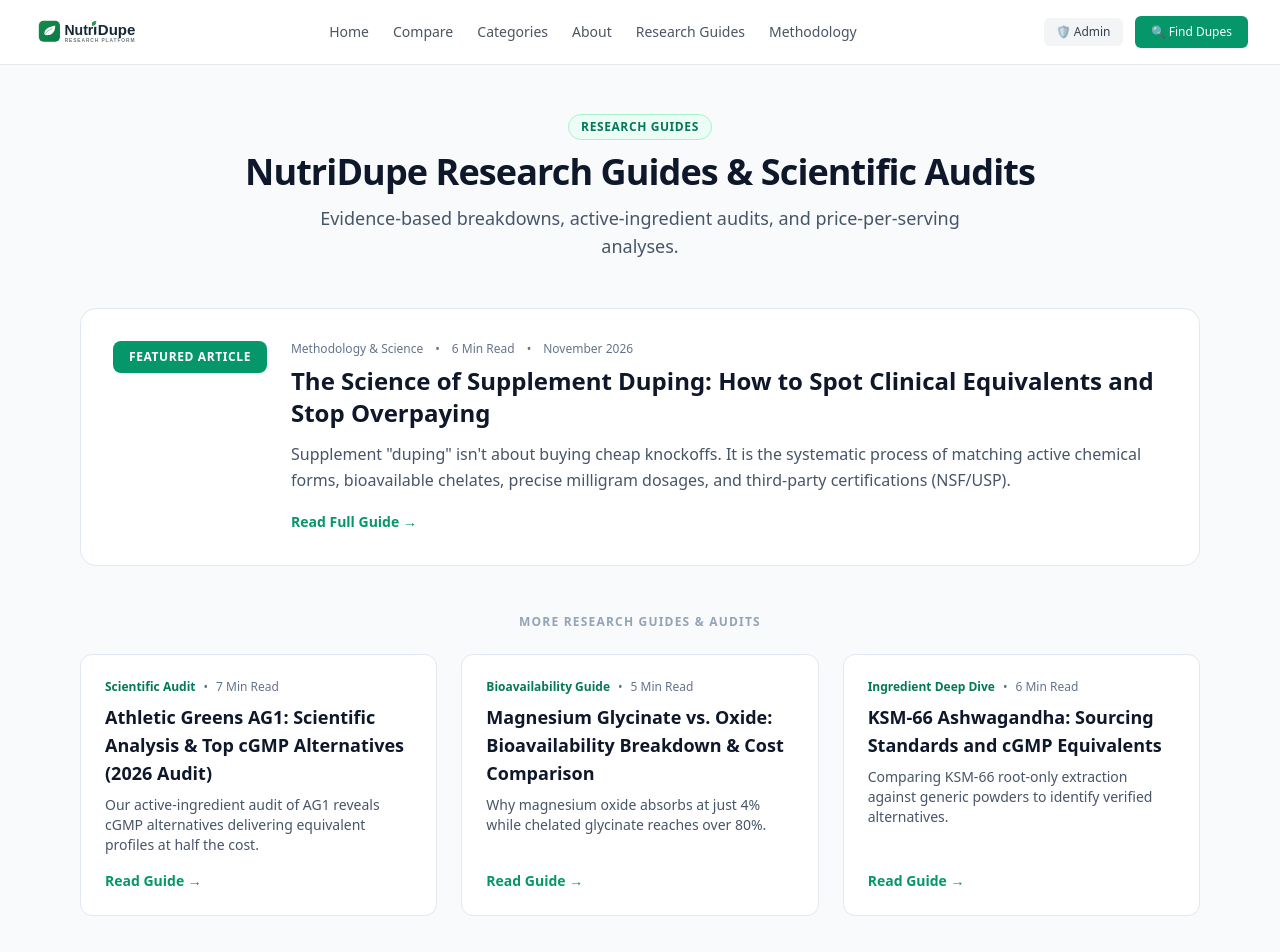
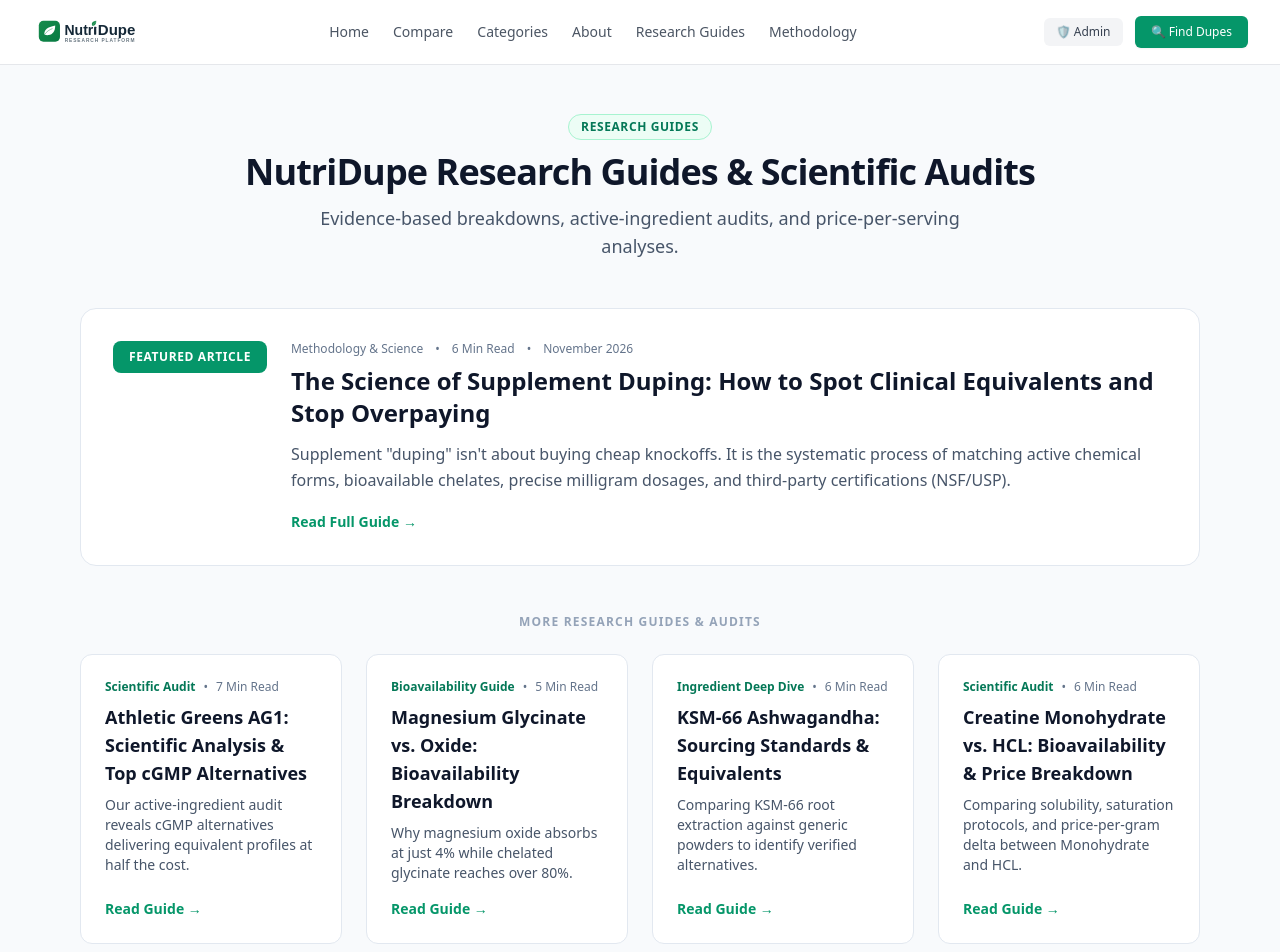
Before and after one commit to Jalil63/nutridupe, a Next.js app: page /research-guides in a window 1280 px wide. Shown: the top 952 px of the page. Built offline with nearby package versions, Linux system fonts and the light colour scheme.

Commit message:
Refactor article titles and add new research guide
Updated article titles and descriptions for clarity. Added a new article on Creatine Monohydrate vs HCL.

```diff
--- a/app/research-guides/page.tsx
+++ b/app/research-guides/page.tsx
@@ -48,11 +48,11 @@ export default function ResearchGuidesIndex() {
         </Link>
       </div>
 
-      {/* Grid of 3 Secondary Articles */}
+      {/* Grid of Secondary Articles */}
       <h2 className="text-xs font-bold uppercase tracking-widest text-slate-400 mb-6 text-center">
         More Research Guides & Audits
       </h2>
-      <div className="grid md:grid-cols-3 gap-6">
+      <div className="grid md:grid-cols-2 lg:grid-cols-4 gap-6">
 
         {/* Article 1: AG1 Audit */}
         <Link
@@ -66,10 +66,10 @@ export default function ResearchGuidesIndex() {
               <span>7 Min Read</span>
             </div>
             <h3 className="text-lg font-bold text-slate-900 group-hover:text-emerald-600 transition-colors mb-2">
-              Athletic Greens AG1: Scientific Analysis & Top cGMP Alternatives (2026 Audit)
+              Athletic Greens AG1: Scientific Analysis & Top cGMP Alternatives
             </h3>
             <p className="text-slate-600 text-sm mb-4">
-              Our active-ingredient audit of AG1 reveals cGMP alternatives delivering equivalent profiles at half the cost.
+              Our active-ingredient audit reveals cGMP alternatives delivering equivalent profiles at half the cost.
             </p>
           </div>
           <span className="text-emerald-600 font-semibold text-sm inline-flex items-center gap-1 group-hover:translate-x-1 transition-transform">
@@ -89,7 +89,7 @@ export default function ResearchGuidesIndex() {
               <span>5 Min Read</span>
             </div>
             <h3 className="text-lg font-bold text-slate-900 group-hover:text-emerald-600 transition-colors mb-2">
-              Magnesium Glycinate vs. Oxide: Bioavailability Breakdown & Cost Comparison
+              Magnesium Glycinate vs. Oxide: Bioavailability Breakdown
             </h3>
             <p className="text-slate-600 text-sm mb-4">
               Why magnesium oxide absorbs at just 4% while chelated glycinate reaches over 80%.
@@ -112,10 +112,33 @@ export default function ResearchGuidesIndex() {
               <span>6 Min Read</span>
             </div>
             <h3 className="text-lg font-bold text-slate-900 group-hover:text-emerald-600 transition-colors mb-2">
-              KSM-66 Ashwagandha: Sourcing Standards and cGMP Equivalents
+              KSM-66 Ashwagandha: Sourcing Standards & Equivalents
             </h3>
             <p className="text-slate-600 text-sm mb-4">
-              Comparing KSM-66 root-only extraction against generic powders to identify verified alternatives.
+              Comparing KSM-66 root extraction against generic powders to identify verified alternatives.
+            </p>
+          </div>
+          <span className="text-emerald-600 font-semibold text-sm inline-flex items-center gap-1 group-hover:translate-x-1 transition-transform">
+            Read Guide &rarr;
+          </span>
+        </Link>
+
+        {/* Article 4: Creatine Monohydrate vs HCL */}
+        <Link
+          href="/research-guides/creatine-monohydrate-vs-hcl"
+          className="bg-white border border-slate-200 rounded-xl p-6 hover:border-emerald-500 hover:shadow-md transition-all group flex flex-col justify-between"
+        >
+          <div>
+            <div className="flex items-center gap-2 text-xs text-slate-500 mb-2">
+              <span className="font-semibold text-emerald-700">Scientific Audit</span>
+              <span>•</span>
+              <span>6 Min Read</span>
+            </div>
+            <h3 className="text-lg font-bold text-slate-900 group-hover:text-emerald-600 transition-colors mb-2">
+              Creatine Monohydrate vs. HCL: Bioavailability & Price Breakdown
+            </h3>
+            <p className="text-slate-600 text-sm mb-4">
+              Comparing solubility, saturation protocols, and price-per-gram delta between Monohydrate and HCL.
             </p>
           </div>
           <span className="text-emerald-600 font-semibold text-sm inline-flex items-center gap-1 group-hover:translate-x-1 transition-transform">
```
